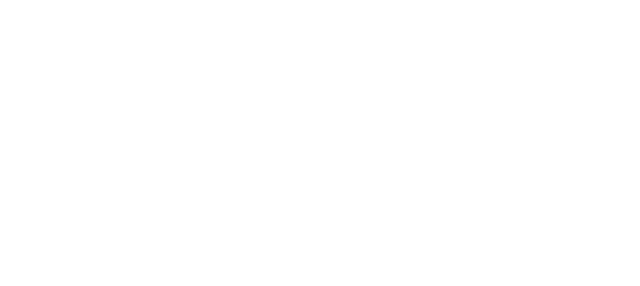
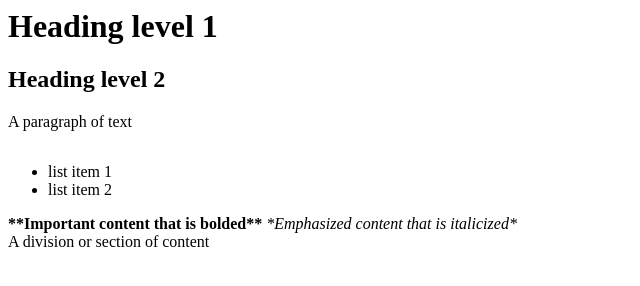
Before and after one commit to estao1/estao1.github.io, a plain HTML site: page index.html in a window 1280 px wide. Shown: the whole page, without its empty margins (0-640 px from the left). Drawn offline with Linux system fonts and the light colour scheme.

Commit message:
html features

```diff
--- a/index.html
+++ b/index.html
@@ -1,2 +1,14 @@
 <html>
+<h1> Heading level 1 </h1>
+<h2> Heading level 2 </h2>
+<p> A paragraph of text </p>
+<!-- a comment that does not get written into your web page -->
+<img /> <!-- an image -->
+<ul> <!-- an unordered list with bullet points -->
+    <li> list item 1 </li>
+    <li> list item 2 </li>
+</ul>
+<strong> **Important content that is bolded** </strong>
+<em> *Emphasized content that is italicized* </em>
+<div> A division or section of content </div>
 </html>
```
